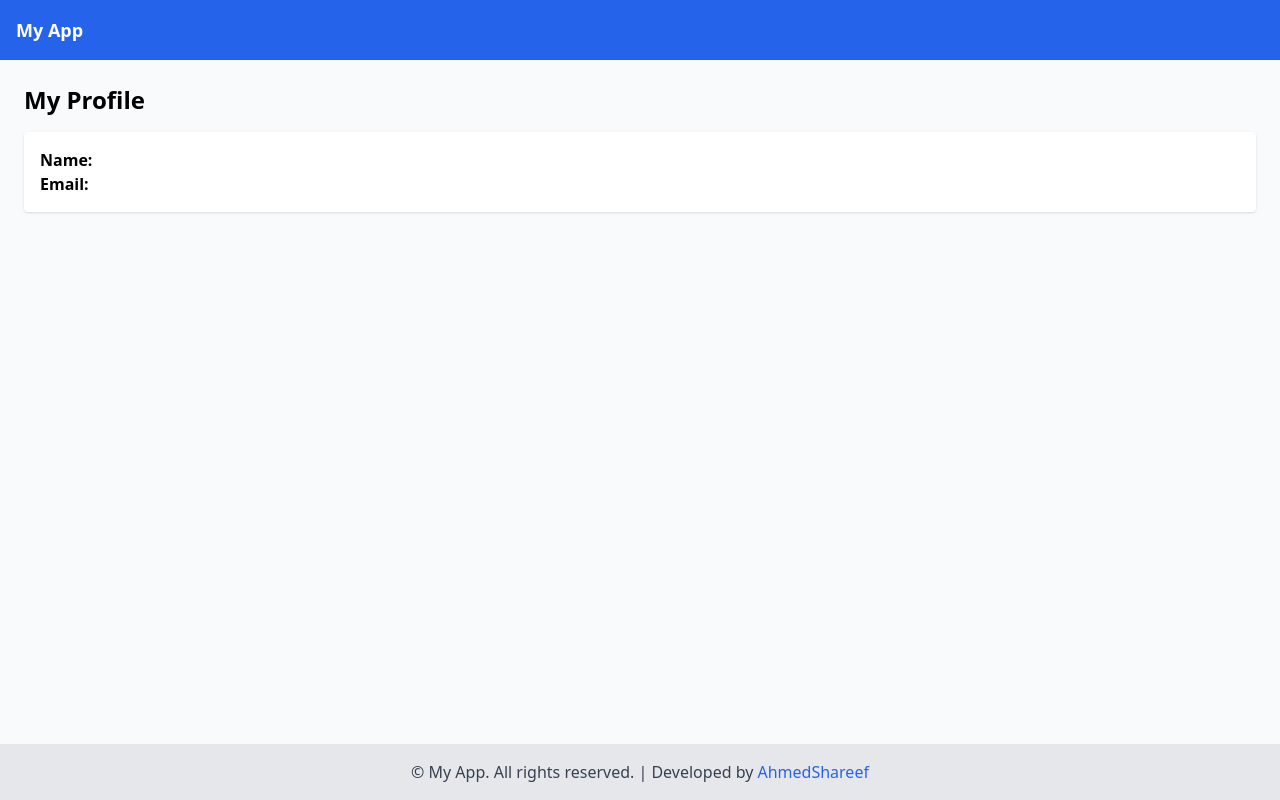
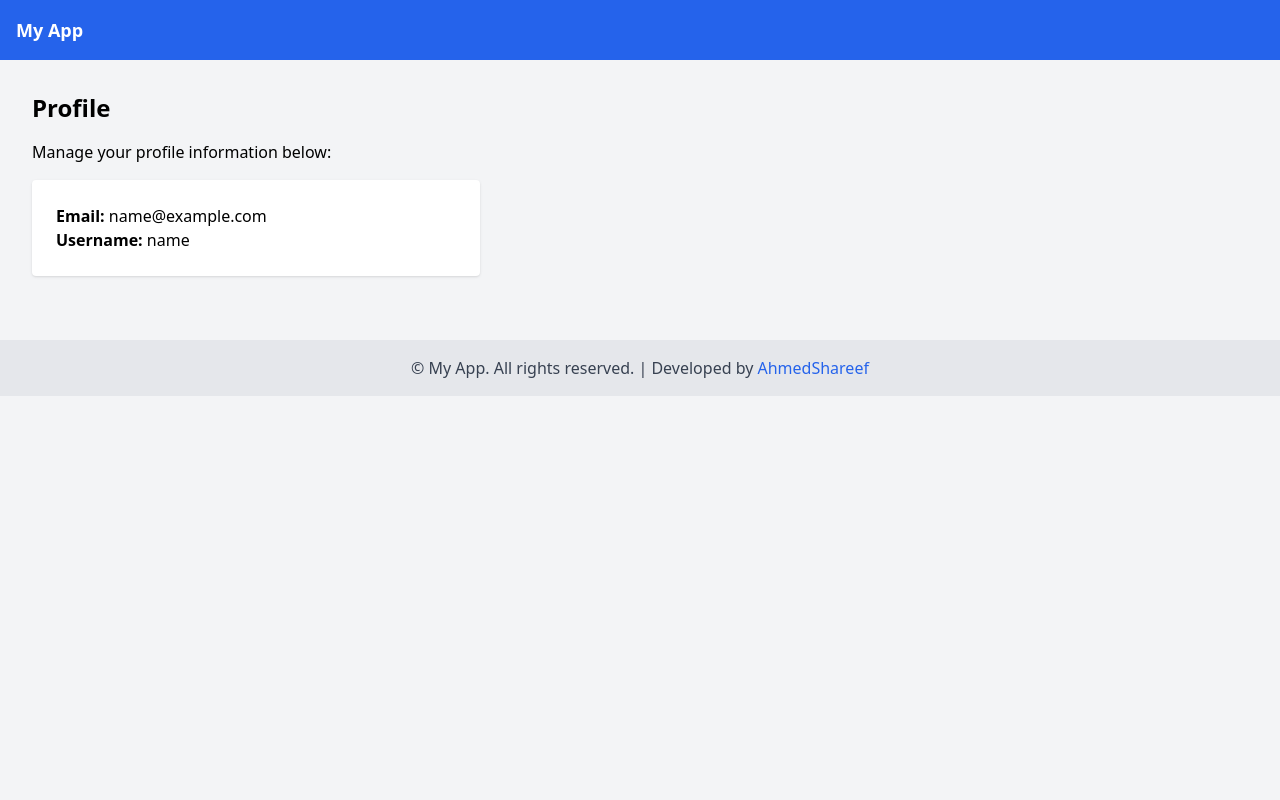
Before and after one commit to AhmedSharyph/myportal, a plain HTML site: page profile.html in a window 1280 px wide. Drawn offline with nearby package versions, Linux system fonts and the light colour scheme; sample sign-in values are in the browser's storage.

Commit message:
Update profile.html

```diff
--- a/profile.html
+++ b/profile.html
@@ -2,23 +2,45 @@
 <html lang="en">
 <head>
   <meta charset="UTF-8">
-  <meta name="viewport" content="width=device-width, initial-scale=1.0">
-  <title>Profile - My App</title>
+  <title>Profile</title>
   <script src="https://cdn.tailwindcss.com"></script>
+  <script src="auth.js"></script>
 </head>
-<body class="min-h-screen flex flex-col bg-gray-50">
-  <div id="header-placeholder"></div>
+<body class="bg-gray-100">
 
-  <main class="flex-1 p-6">
-    <h2 class="text-2xl font-bold mb-4">My Profile</h2>
-    <div class="bg-white p-4 rounded shadow">
-      <p><strong>Name:</strong> <span id="profileName"></span></p>
+  <!-- Dynamic Header -->
+  <div id="header"></div>
+
+  <!-- Profile Content -->
+  <main id="mainContent" class="p-8">
+    <h2 class="text-2xl font-bold mb-4">Profile</h2>
+    <p>Manage your profile information below:</p>
+
+    <div class="bg-white p-6 rounded shadow mt-4 max-w-md">
       <p><strong>Email:</strong> <span id="profileEmail"></span></p>
+      <p><strong>Username:</strong> <span id="profileUsername"></span></p>
+      <!-- Add more profile fields as needed -->
     </div>
   </main>
 
-  <div id="footer-placeholder"></div>
+  <!-- Dynamic Footer -->
+  <div id="footer"></div>
 
-  <script src="main.js"></script>
+  <script>
+    async function loadComponent(id, file) {
+      const res = await fetch(file);
+      const html = await res.text();
+      document.getElementById(id).innerHTML = html;
+    }
+
+    loadComponent("header", "header.html");
+    loadComponent("footer", "footer.html");
+
+    // Ensure user is logged in
+    const email = requireLogin();
+    // Display user info
+    document.getElementById("profileEmail").innerText = email;
+    document.getElementById("profileUsername").innerText = email.split("@")[0];
+  </script>
 </body>
 </html>
```
